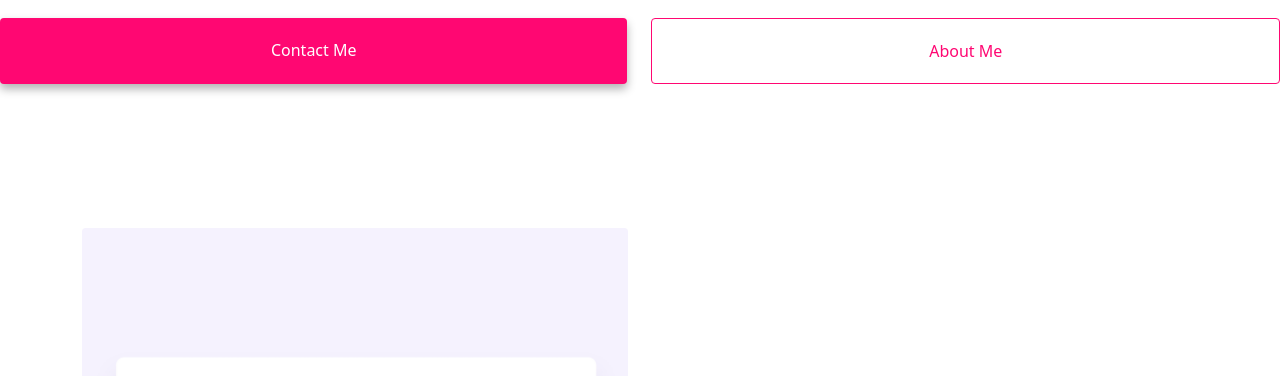
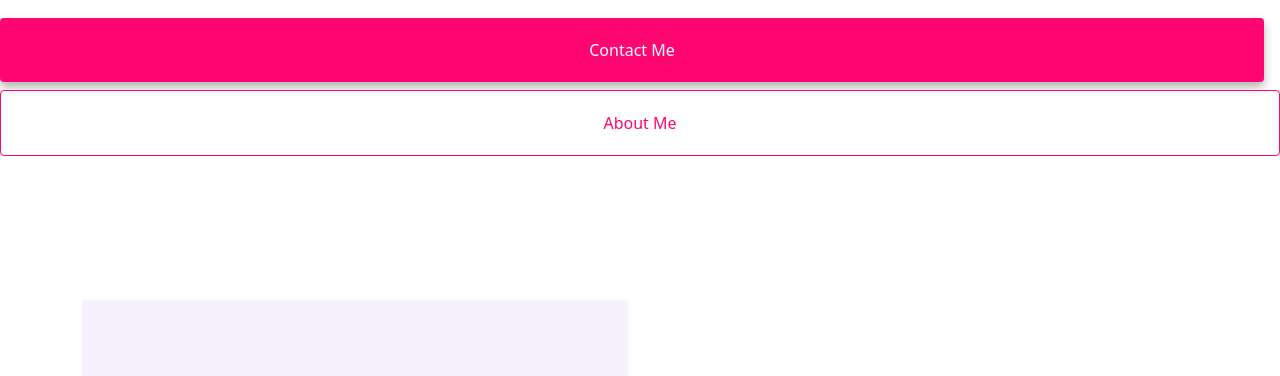
Before and after one commit to Nens01/Advancedtoolshomework, a website: page index.html in a window 1280 px wide. Shown: the part 346-722 px from the top of the page. Drawn offline with nearby package versions, Linux system fonts and the light colour scheme.

Commit message:
Update index.html

```diff
--- a/index.html
+++ b/index.html
@@ -65,9 +65,7 @@
       </h3>
 
       <div class="row">
-        <div
-          class="d-flex justify-content-center mt-4 flex-column flex-sm-row gap-2"
-        >
+        <div class="d-flex justify-content-center mt-4 flex-wrap gap-2">
           <a
             href="about.html#contact"
             class="primary-link d-inline-block w-100 w-md-auto me-md-3 mb-2 mb-md-0"
```
